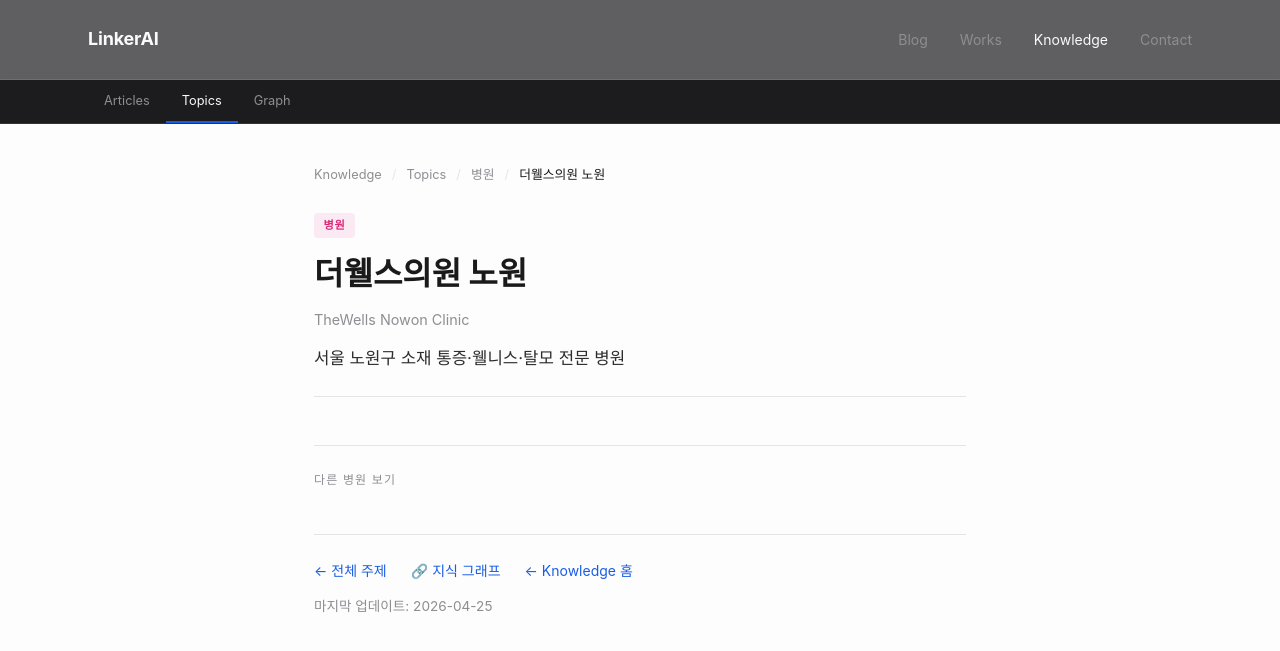
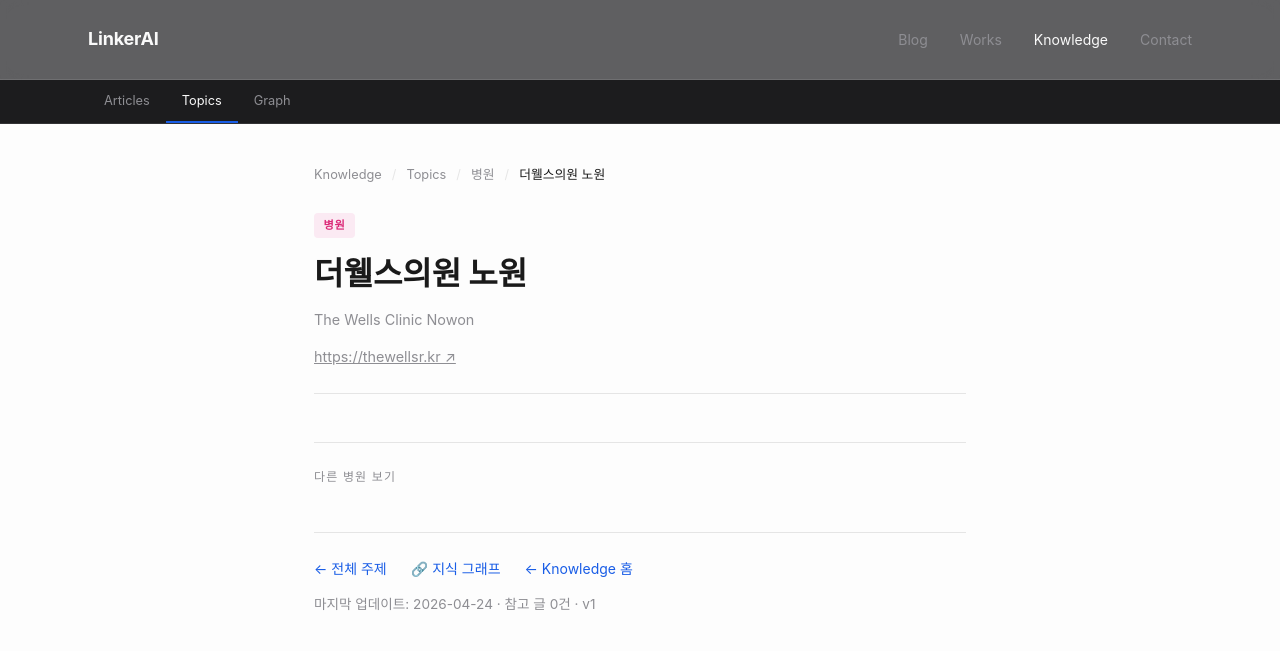
Before and after one commit to feelharmony/linkare-medical-knowledge, a Jekyll site: the page built from hospitals/hospital-thewells-nowon.md, in a window 1280 px wide and 900 px high. Shown: the top 651 px of the window. Built offline with Jekyll 4.4.1, drawn with Linux system fonts in a browser that asks for light colours; some web fonts are replaced.

Commit message:
auto-sync entity: 더웰스의원 노원 (hospital-thewells-nowon) — manual_edit:profile_data

```diff
--- a/hospitals/hospital-thewells-nowon.md
+++ b/hospitals/hospital-thewells-nowon.md
@@ -3,7 +3,12 @@
 entity_id: hospital-thewells-nowon
 entity_type: hospital
 permalink: /hospitals/hospital-thewells-nowon/
-title: "더웰스의원 노원"
-title_en: "TheWells Nowon Clinic"
-description: "서울 노원구 소재 통증·웰니스·탈모 전문 병원"
+title: 더웰스의원 노원
+description: ''
+title_en: The Wells Clinic Nowon
+last_reviewed: '2026-04-24'
+source_count: 0
+version: 1
+tenant_key: thewells-nowon
+hospital_website: 'https://thewellsr.kr'
 ---
```
